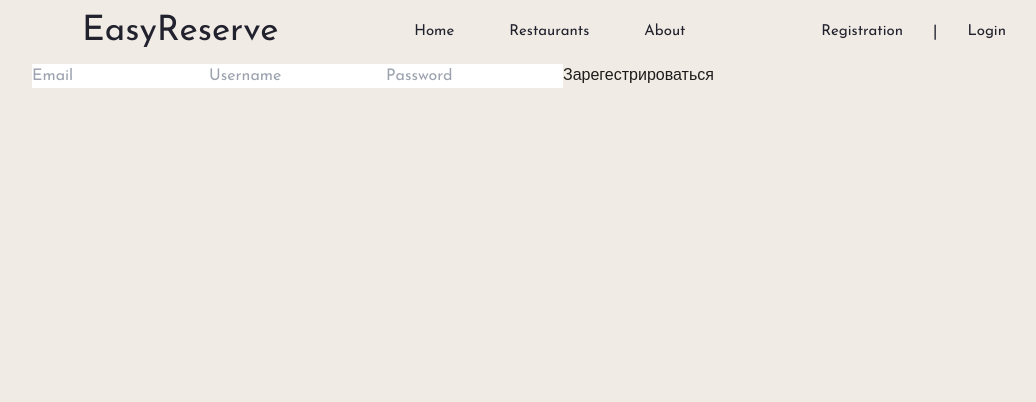
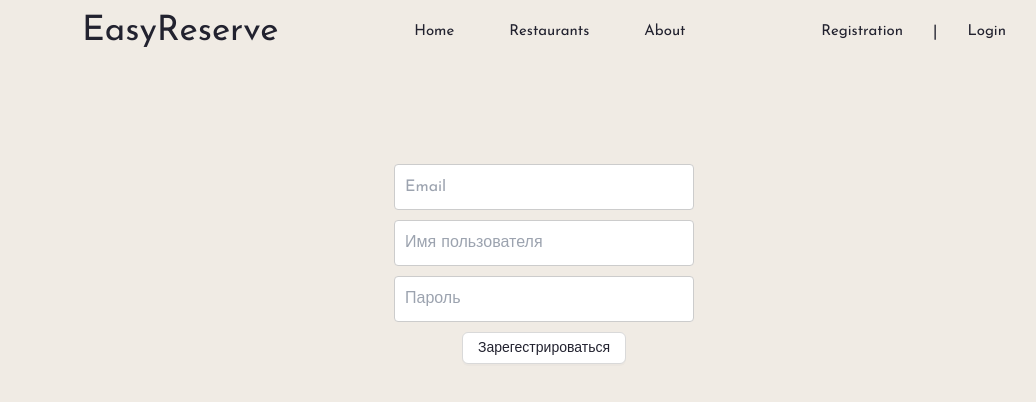
Before and after one commit to awakha/EasyReserve, a React (Vite) app in the folder client/: page /register in a window 1280 px wide. Shown: the top 402 px of the page, without its empty margins (96-1132 px from the left). Built offline with nearby package versions, Linux system fonts and the light colour scheme; no server answers.

Commit message:
login/logout. styles

```diff
--- /dev/null
+++ b/client/src/components/pages/auth/Login.module.css
@@ -0,0 +1,20 @@
+.form {
+    display: flex;
+    flex-direction: column;
+    align-items: center;
+    margin-top: 100px;
+
+}
+
+input {
+    margin-bottom: 10px;
+    padding: 10px;
+    border: 1px solid #ccc;
+    border-radius: 4px;
+    width: 300px;
+    background-color: white;
+}
+
+button {
+    width: auto;
+}
--- a/client/src/components/pages/auth/Login.tsx
+++ b/client/src/components/pages/auth/Login.tsx
@@ -1,19 +1,21 @@
-import { useState, FC } from 'react';
-import { CustomLayout } from '../../Layout/CustomLayout';
-import { useDispatch } from 'react-redux';
-import { useNavigate } from 'react-router-dom';
-import { setUser } from '../../../store/slices/authSlice';
-import AuthService from '../../../services/AuthService';
+import { useState, FC } from "react";
+import { CustomLayout } from "../../Layout/CustomLayout";
+import { useDispatch } from "react-redux";
+import { useNavigate } from "react-router-dom";
+import { setUser } from "../../../store/slices/authSlice";
+import AuthService from "../../../services/AuthService";
+import styles from "./Login.module.css";
+import { Button } from "antd";
 
 export const Login: FC = () => {
   const dispatch = useDispatch();
-  const [email, setEmail] = useState('');
-  const [password, setPassword] = useState('');
+  const [email, setEmail] = useState("");
+  const [password, setPassword] = useState("");
   const navigate = useNavigate();
-  const [validationResult, setValidationResult] = useState('');
+  const [validationResult, setValidationResult] = useState("");
 
   const handleLogin = async () => {
-    setValidationResult('');
+    setValidationResult("");
 
     const response = await AuthService.login(email, password);
     if (response && response.status === 200) {
@@ -32,6 +34,7 @@ export const Login: FC = () => {
 
   return (
     <CustomLayout>
+      <div className={styles.form}>
         <input
           type="text"
           placeholder="Email"
@@ -40,16 +43,17 @@ export const Login: FC = () => {
         />
         <input
           type="password"
-        placeholder="Password"
+          placeholder="Пароль"
           value={password}
           onChange={(e) => setPassword(e.target.value)}
         />
-      <button onClick={handleLogin}>Login</button>
+        <Button onClick={handleLogin}>Войти</Button>
         {validationResult ? (
           <>
             <h2>{validationResult}</h2>
           </>
         ) : null}
+      </div>
     </CustomLayout>
   );
 };
--- /dev/null
+++ b/client/src/components/pages/auth/Register.module.css
@@ -0,0 +1,18 @@
+.form {
+    display: flex;
+    flex-direction: column;
+    align-items: center;
+    margin-top: 100px;
+}
+
+input {
+    margin-bottom: 10px;
+    padding: 10px;
+    border: 1px solid #ccc;
+    border-radius: 4px;
+    width: 300px;
+}
+
+button {
+    width: auto;
+}
--- a/client/src/components/pages/auth/Register.tsx
+++ b/client/src/components/pages/auth/Register.tsx
@@ -4,6 +4,8 @@ import { useNavigate } from "react-router-dom";
 import AuthService from "../../../services/AuthService";
 import { setUser } from "../../../store/slices/authSlice";
 import { useDispatch } from "react-redux";
+import style from "./Register.module.css";
+import { Button } from "antd";
 
 export const Register: FC = () => {
   const [email, setEmail] = useState("");
@@ -30,6 +32,7 @@ export const Register: FC = () => {
 
   return (
     <CustomLayout>
+      <div className={style.form}>
         <input
           type="text"
           placeholder="Email"
@@ -38,23 +41,24 @@ export const Register: FC = () => {
         />
         <input
           type="text"
-        placeholder="Username"
+          placeholder="Имя пользователя"
           value={username}
           onChange={(e) => setUsername(e.target.value)}
         />
         <input
           type="password"
-        placeholder="Password"
+          placeholder="Пароль"
           value={password}
           onChange={(e) => setPassword(e.target.value)}
         />
-      <button onClick={handleRegister}>Зарегестрироваться</button>
+        <Button onClick={handleRegister}>Зарегестрироваться</Button>
 
         {validationResult ? (
           <>
             <h2>{validationResult}</h2>
           </>
         ) : null}
+      </div>
     </CustomLayout>
   );
 };
```
Lines whose indentation alone changed are shown as unchanged.
